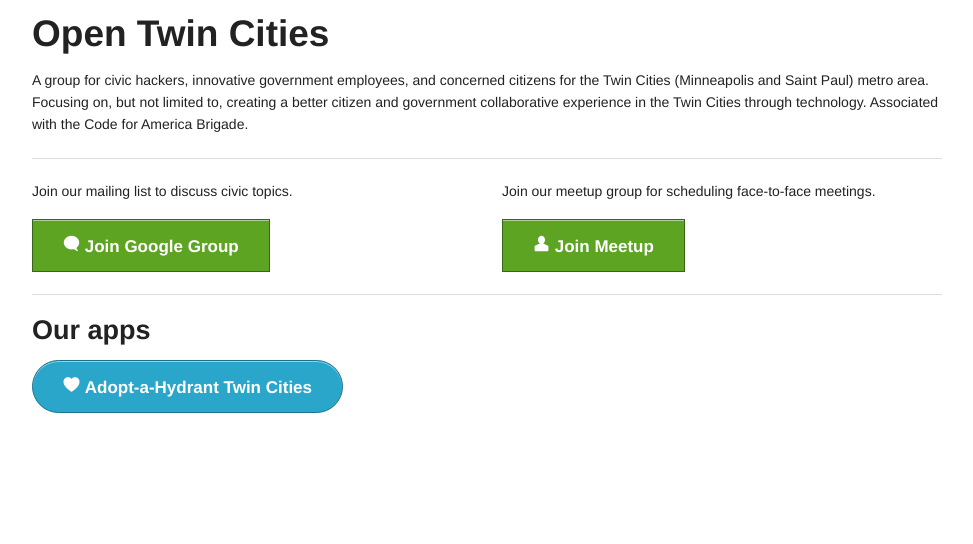
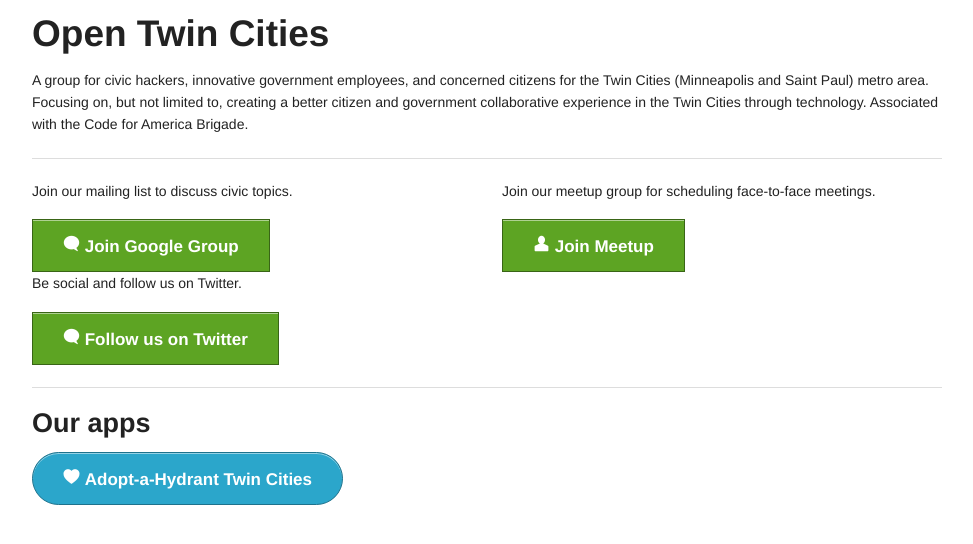
Before and after one commit to OpenTwinCities/opentwincities.github.com, a Jekyll site: the page built from index.html, in a window 1280 px wide. Shown: the top 544 px of the page, without its empty margins (153-1126 px from the left). Built offline with Jekyll 4.4.1, drawn with Linux system fonts in a browser that asks for light colours; nearby versions of some CDN libraries.

Commit message:
Added Twitter to index.html

```diff
--- a/index.html
+++ b/index.html
@@ -27,6 +27,14 @@
   </div>
 
   <div class="row">
+    <div class="six columns">
+      <p>Be social and follow us on Twitter.</p>
+      <a class="large success button" href="https://twitter.com/OpenTwinCities"><i class="social foundicon-chat"></i>
+      Follow us on Twitter</a>
+    </div>
+  </div>
+
+  <div class="row">
     <div class="twelve columns">
       <hr />
       <h3>Our apps</h3>
```
